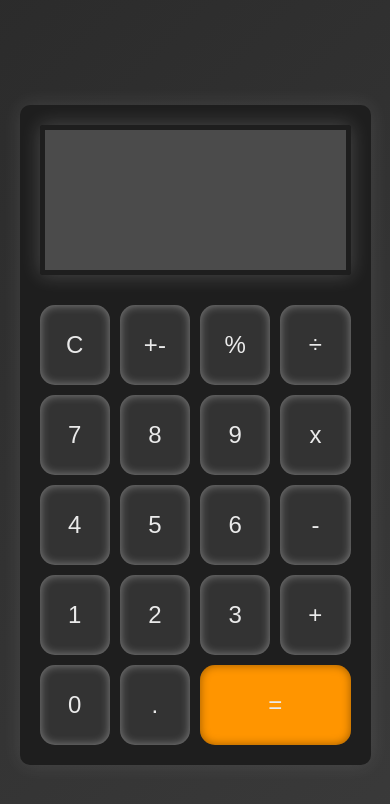
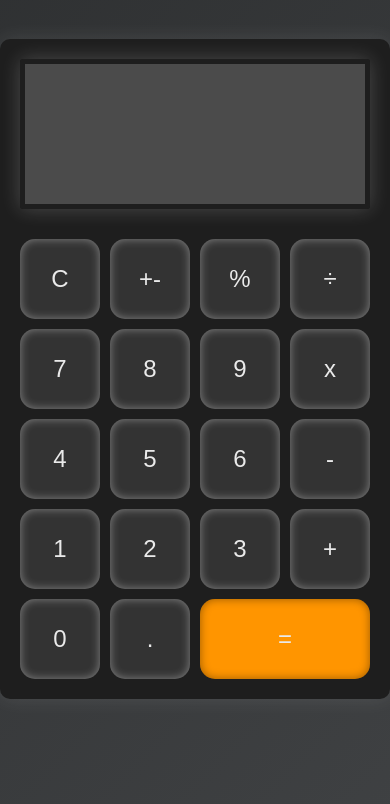
Before and after one commit to cameronwmax/Calculator-App, a React (Create React App) app: page / in a window 390 px wide. Shown: the top 804 px of the page. Built offline with nearby package versions, Linux system fonts and the light colour scheme.

Commit message:
Add media queries

```diff
--- a/src/App.css
+++ b/src/App.css
@@ -26,13 +26,13 @@ body {
   font-display: swap;
   line-height: 1;
   font-weight: 500;
-  background: linear-gradient(135deg, #1e1e1e, #3a3a3a);
+  background: linear-gradient(135deg, #232526, #414345);
   background-size: 400%;
   width: 100%;
   height: 100dvh;
   display: flex;
   justify-content: center;
-  animation: bg-animation 5s infinite alternate ease-in-out;
+  animation: bg-animation 2s infinite alternate ease-in-out;
 }
 
 @keyframes bg-animation {
@@ -56,6 +56,12 @@ body {
   display: grid;
   row-gap: 3rem;
   box-shadow: 0 0 20px rgba(255, 255, 255, 0.1);
+}
+@media (max-width: 450px) {
+  .calculator {
+    width: 100dvw;
+    margin-top: 10%;
+  }
 }
 
 .screen {
@@ -91,12 +97,32 @@ body {
   font-size: 7.4rem;
   align-self: flex-end;
 }
+@media (max-width: 400px) {
+  .screen-input {
+    font-size: 4.8rem;
+  }
+}
+@media (max-width: 300px) {
+  .screen-input {
+    font-size: 3.6rem;
+  }
+}
 
 .screen-error {
   font-size: 10rem;
   text-transform: uppercase;
   align-self: end;
   margin-left: auto;
+}
+@media (max-width: 400px) {
+  .screen-error {
+    font-size: 6.8rem;
+  }
+}
+@media (max-width: 300px) {
+  .screen-error {
+    font-size: 4.6rem;
+  }
 }
 
 .buttons {
--- a/src/hooks/useCalculator.js
+++ b/src/hooks/useCalculator.js
@@ -1,4 +1,4 @@
-import { useEffect, useState } from "react";
+import { useState } from "react";
 
 const initialState = {
   v1: "",
@@ -30,7 +30,6 @@ function useCalculator() {
   const [isError, setIsError] = useState(false);
 
   function handleClick(label, type) {
-    console.log(label, type);
     if (type === "clear") return handleClear();
     if (type === "equal") return handleEquation();
     if (type === "percentage") return handlePercentage();
@@ -78,10 +77,6 @@ function useCalculator() {
     setInput(newValue);
   }
 
-  useEffect(() => {
-    console.log(equation);
-  }, [equation]);
-
   return { input, equation, isError, handleClick, handleClear };
 }
 
```
